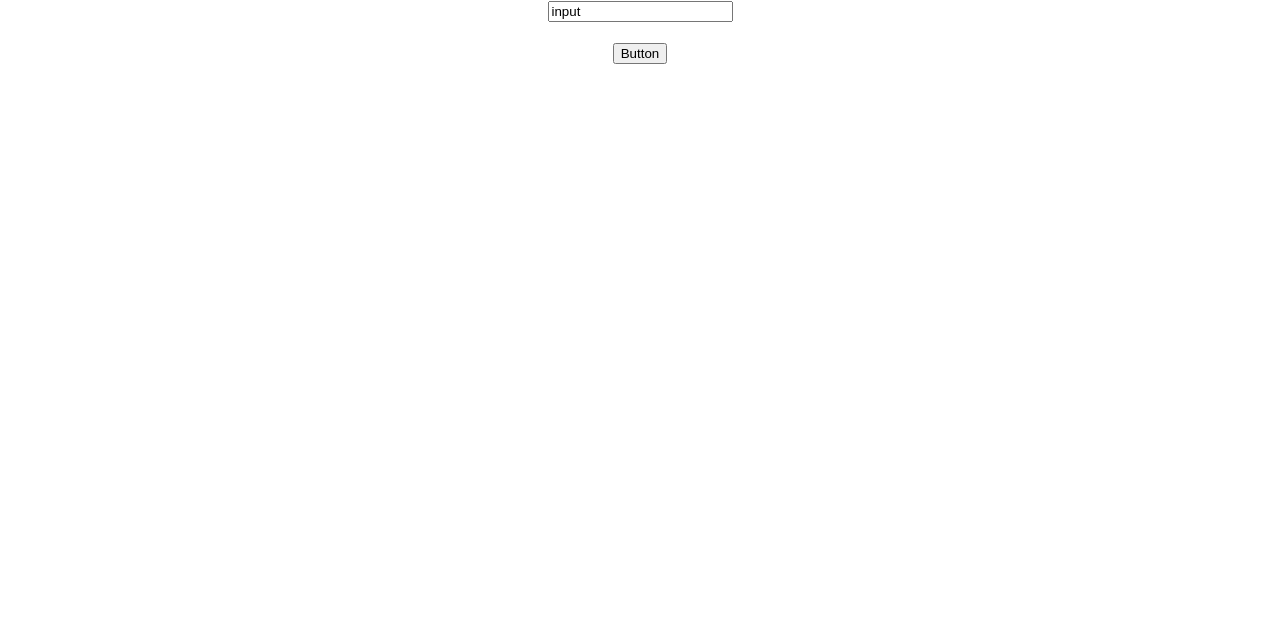
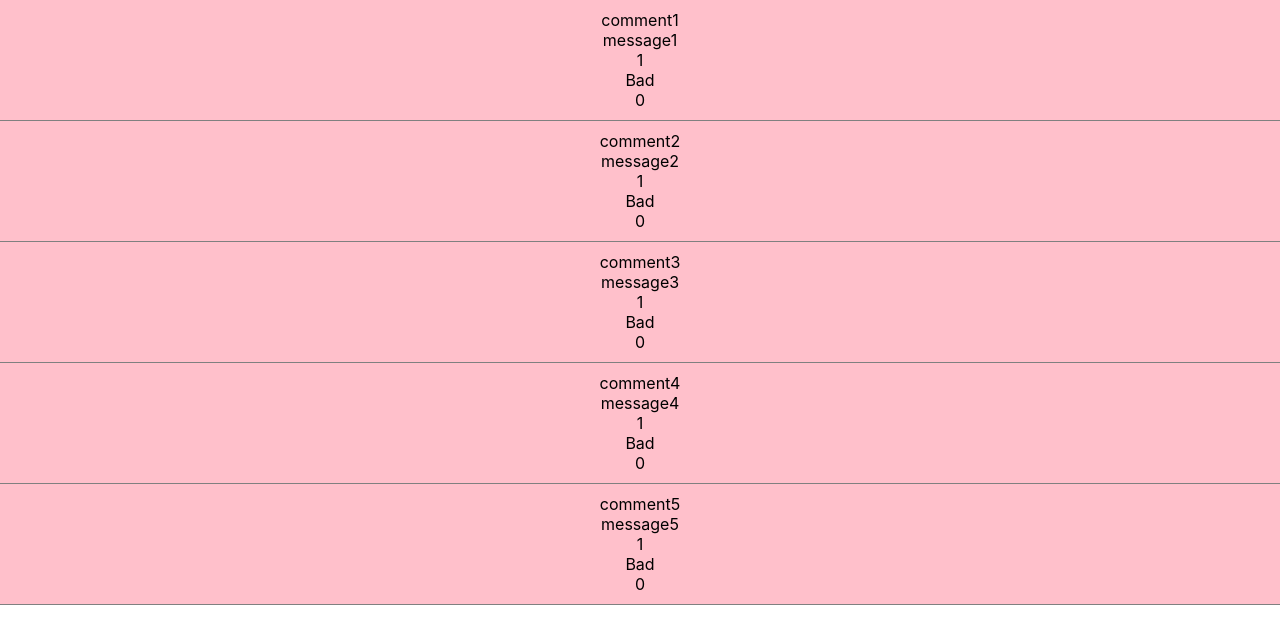
Before and after one commit to irene8941/React-Fastcampus, a React (Create React App) app: page / in a window 1280 px wide. Shown: the top 644 px of the page. Built offline with nearby package versions, Linux system fonts and the light colour scheme.

Commit message:
[Add] Memoization 추가

```diff
--- a/src/App.js
+++ b/src/App.js
@@ -17,13 +17,14 @@
 import ThankyouDialog from "./components/3-6.Composition2/ThankyouDialog";
 import Button from "./components/3-7.HOC/Button";
 import Input from "./components/3-7.HOC/Input";
+import Memo from "./components/3-8.Memoization/Memo";
 
 function App() {
   return (
     <div className="App">
-      <Input />
-      <br /><br />
-      <Button />
+      <Memo />
+      {/* <Input />
+      <Button /> */}
       {/* <ThankyouDialog /> */}
       {/* <Dialog /> */}
       {/* <WelcomeDialog /> */}
--- /dev/null
+++ b/src/components/3-8.Memoization/CommentItem.css
@@ -0,0 +1,6 @@
+.CommentItem {
+    border-bottom: 1px solid grey;
+    padding: 10px;
+    cursor: pointer;
+    background-color: pink;
+}
--- /dev/null
+++ b/src/components/3-8.Memoization/CommentItem.jsx
@@ -0,0 +1,50 @@
+import React, { Profiler, memo, useMemo } from "react";
+import { useState } from "react";
+import "./CommentItem.css";
+
+function CommentItem({ title, content, likes, onClick }) {
+  const [clickCount, setClickCount] = useState(0);
+
+  function onRenderCallback(
+    id, // the "id" prop of the Profiler tree that has just committed
+    phase, // either "mount" (if the tree just mounted) or "update" (if it re-rendered)
+    actualDuration, // time spent rendering the committed update
+    baseDuration, // estimated time to render the entire subtree without memoization
+    startTime, // when React began rendering this update
+    commitTime, // when React committed this update
+    interactions // the Set of interactions belonging to this update
+  ) {
+    // Aggregate or log render timings...
+    console.log(`actualDuration(${title}: ${actualDuration})`);
+  }
+
+  const handleClick = () => {
+    onClick();
+    setClickCount(prev => prev + 1);
+    alert(`${title} 눌림`);
+  };
+
+  const rate = useMemo(() => {
+    console.log("rate check");
+    return likes < 10 ? "Bad" : "Good";
+  }, [likes]);
+
+  return (
+    <Profiler id="CommentItem" onRender={onRenderCallback}>
+      <div className="CommentItem" onClick={handleClick}>
+        <span>{title}</span>
+        <br />
+        <span>{content}</span>
+        <br />
+        <span>{likes}</span>
+        <br />
+        <span>{rate}</span>
+        <br />
+        <span>{clickCount}</span>
+      </div>
+    </Profiler>
+  );
+}
+
+export default memo(CommentItem);
+// export default CommentItem;
--- /dev/null
+++ b/src/components/3-8.Memoization/Comments.jsx
@@ -0,0 +1,22 @@
+import React , {useCallback} from "react";
+import CommentItem from "./CommentItem";
+
+export default function Comments({ commentList }) {
+  const handleClick = useCallback(() => {
+    console.log("눌림");
+  }, []);
+
+  return (
+    <div>
+      {commentList.map((comment, index) => (
+        <CommentItem
+          key={index}
+          title={comment.title}
+          content={comment.content}
+          likes={comment.likes}
+          onClick={handleClick}
+        />
+      ))}
+    </div>
+  );
+}
--- /dev/null
+++ b/src/components/3-8.Memoization/Memo.jsx
@@ -0,0 +1,31 @@
+import React, { useState, useEffect } from "react";
+import Comments from "./Comments";
+
+const commentList = [
+  { title: "comment1", content: "message1", likes: 1 },
+  { title: "comment2", content: "message2", likes: 1 },
+  { title: "comment3", content: "message3", likes: 1 },
+];
+
+export default function Memo() {
+  const [comments, setComments] = useState(commentList);
+
+  useEffect(() => {
+    const interval = setInterval(() => {
+      setComments((prevComments) => [
+        ...prevComments,
+        {
+          title: `comment${prevComments.length + 1}`,
+          content: `message${prevComments.length + 1}`,
+          likes: 1,
+        },
+      ]);
+    }, 2000);
+
+    return () => {
+      clearInterval(interval);
+    };
+  }, []);
+
+  return <Comments commentList={comments} />;
+}
```
